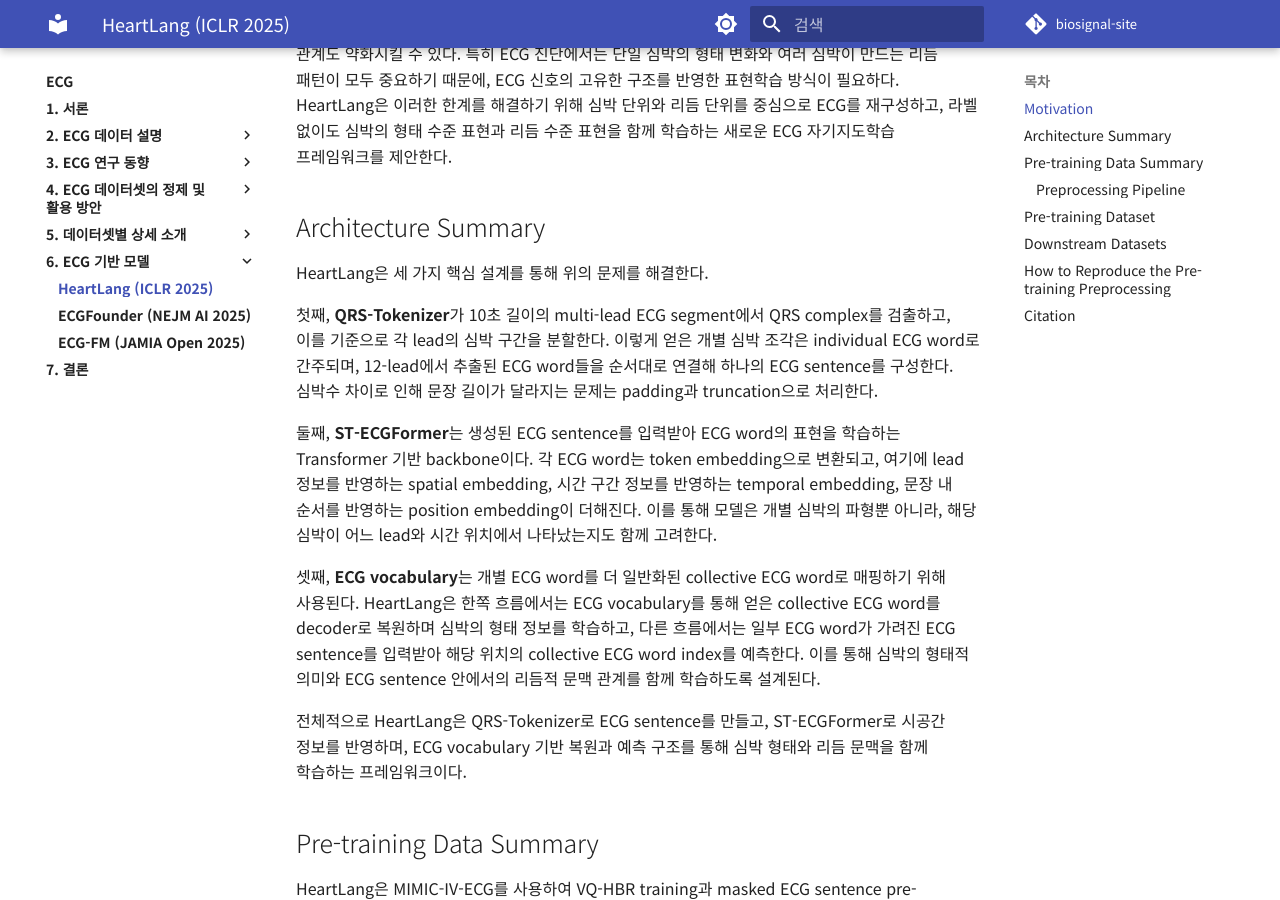
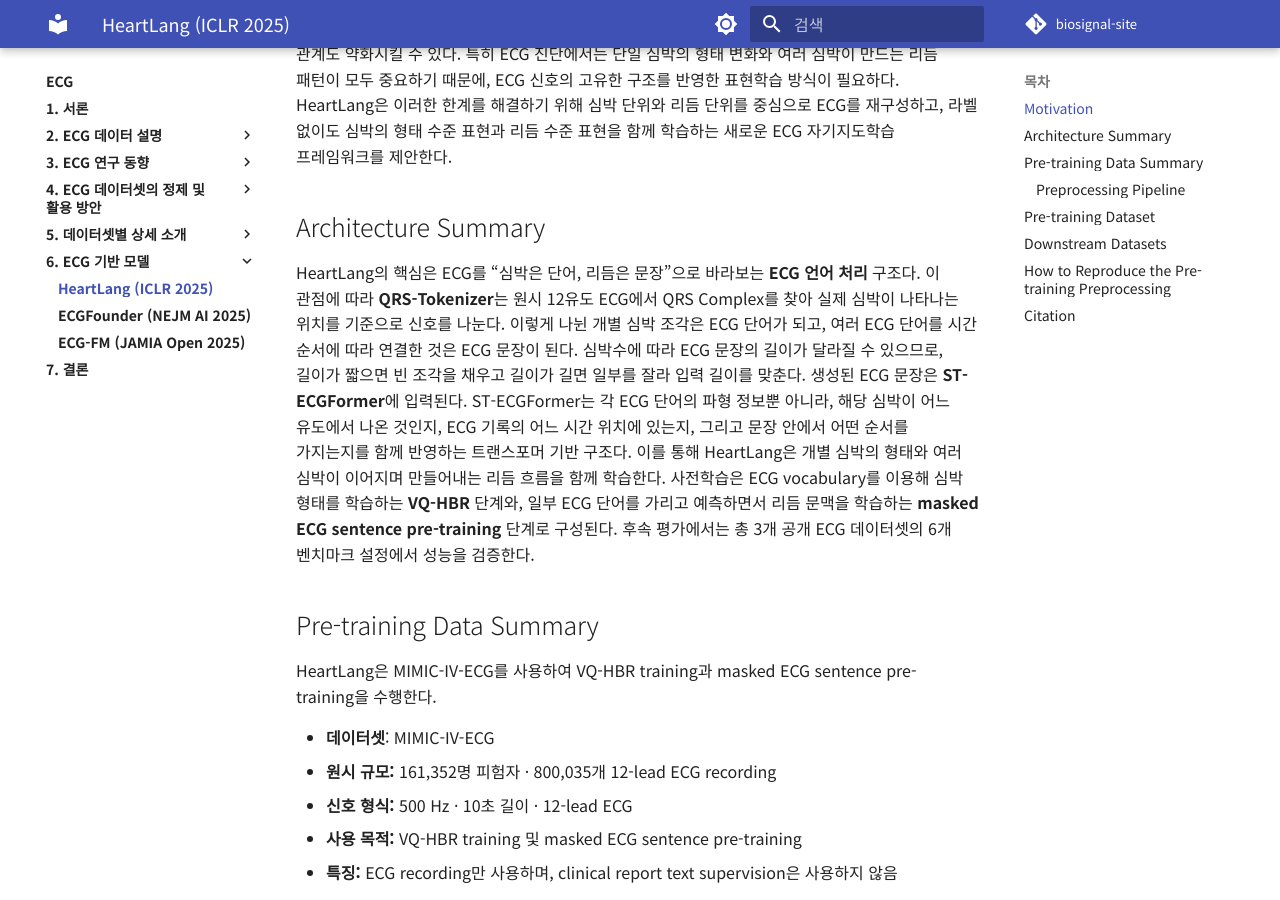
Before and after one commit to iwantjeonyeok/biosignal-site, an MkDocs documentation site: the page built from docs/ecg/6-ecg-기반-모델/heartlang.md, in a window 1280 px wide and 900 px high, scrolled down 591 px. Built offline with MkDocs 1.6.1 and Material for MkDocs 9.7.7, drawn with Linux system fonts in a browser that asks for light colours; comment, search, counter and statistics services are not loaded.

Commit message:
Update heartlang.md

```diff
--- a/docs/ecg/6-ecg-기반-모델/heartlang.md
+++ b/docs/ecg/6-ecg-기반-모델/heartlang.md
@@ -13,15 +13,7 @@
 
 ## Architecture Summary
 
-HeartLang은 세 가지 핵심 설계를 통해 위의 문제를 해결한다.
-
-첫째, **QRS-Tokenizer**가 10초 길이의 multi-lead ECG segment에서 QRS complex를 검출하고, 이를 기준으로 각 lead의 심박 구간을 분할한다. 이렇게 얻은 개별 심박 조각은 individual ECG word로 간주되며, 12-lead에서 추출된 ECG word들을 순서대로 연결해 하나의 ECG sentence를 구성한다. 심박수 차이로 인해 문장 길이가 달라지는 문제는 padding과 truncation으로 처리한다.
-
-둘째, **ST-ECGFormer**는 생성된 ECG sentence를 입력받아 ECG word의 표현을 학습하는 Transformer 기반 backbone이다. 각 ECG word는 token embedding으로 변환되고, 여기에 lead 정보를 반영하는 spatial embedding, 시간 구간 정보를 반영하는 temporal embedding, 문장 내 순서를 반영하는 position embedding이 더해진다. 이를 통해 모델은 개별 심박의 파형뿐 아니라, 해당 심박이 어느 lead와 시간 위치에서 나타났는지도 함께 고려한다.
-
-셋째, **ECG vocabulary**는 개별 ECG word를 더 일반화된 collective ECG word로 매핑하기 위해 사용된다. HeartLang은 한쪽 흐름에서는 ECG vocabulary를 통해 얻은 collective ECG word를 decoder로 복원하며 심박의 형태 정보를 학습하고, 다른 흐름에서는 일부 ECG word가 가려진 ECG sentence를 입력받아 해당 위치의 collective ECG word index를 예측한다. 이를 통해 심박의 형태적 의미와 ECG sentence 안에서의 리듬적 문맥 관계를 함께 학습하도록 설계된다.
-
-전체적으로 HeartLang은 QRS-Tokenizer로 ECG sentence를 만들고, ST-ECGFormer로 시공간 정보를 반영하며, ECG vocabulary 기반 복원과 예측 구조를 통해 심박 형태와 리듬 문맥을 함께 학습하는 프레임워크이다.
+HeartLang의 핵심은 ECG를 “심박은 단어, 리듬은 문장”으로 바라보는 **ECG 언어 처리** 구조다. 이 관점에 따라 **QRS-Tokenizer**는 원시 12유도 ECG에서 QRS Complex를 찾아 실제 심박이 나타나는 위치를 기준으로 신호를 나눈다. 이렇게 나뉜 개별 심박 조각은 ECG 단어가 되고, 여러 ECG 단어를 시간 순서에 따라 연결한 것은 ECG 문장이 된다. 심박수에 따라 ECG 문장의 길이가 달라질 수 있으므로, 길이가 짧으면 빈 조각을 채우고 길이가 길면 일부를 잘라 입력 길이를 맞춘다. 생성된 ECG 문장은 **ST-ECGFormer**에 입력된다. ST-ECGFormer는 각 ECG 단어의 파형 정보뿐 아니라, 해당 심박이 어느 유도에서 나온 것인지, ECG 기록의 어느 시간 위치에 있는지, 그리고 문장 안에서 어떤 순서를 가지는지를 함께 반영하는 트랜스포머 기반 구조다. 이를 통해 HeartLang은 개별 심박의 형태와 여러 심박이 이어지며 만들어내는 리듬 흐름을 함께 학습한다. 사전학습은 ECG vocabulary를 이용해 심박 형태를 학습하는 **VQ-HBR** 단계와, 일부 ECG 단어를 가리고 예측하면서 리듬 문맥을 학습하는 **masked ECG sentence pre-training** 단계로 구성된다. 후속 평가에서는 총 3개 공개 ECG 데이터셋의 6개 벤치마크 설정에서 성능을 검증한다.
 
 ## Pre-training Data Summary
 HeartLang은 MIMIC-IV-ECG를 사용하여 VQ-HBR training과 masked ECG sentence pre-training을 수행한다.
```
